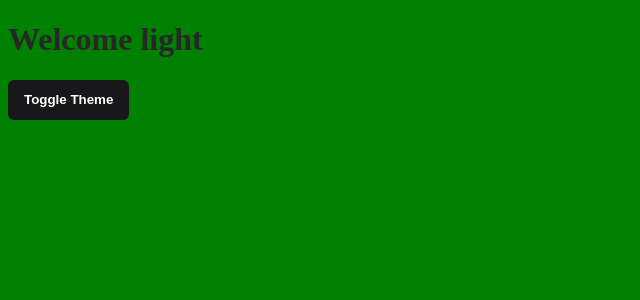
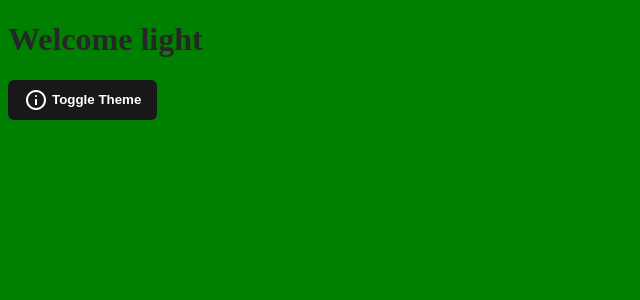
Before and after one commit to nilfocus/feflow, a SvelteKit app: page / in a window 1280 px wide. Shown: the top 300 px of the page, without its empty margins (0-640 px from the left). Built offline with nearby package versions, Linux system fonts and the light colour scheme.

Commit message:
theme default size xxs

```diff
--- a/package.json
+++ b/package.json
@@ -1,6 +1,6 @@
 {
 	"name": "@dxdns/svelte-components",
-	"version": "0.1.6",
+	"version": "0.1.7",
 	"description": "svelte components ui",
 	"private": false,
 	"publishConfig": {
--- a/src/lib/constants.ts
+++ b/src/lib/constants.ts
@@ -35,6 +35,7 @@ export const themeDefault: ThemeVars = {
 		}
 	},
 	spacing: {
+		spaceXxs: "0.25rem",
 		spaceXs: "0.5rem",
 		spaceSm: "0.75rem",
 		spaceMd: "1rem",
--- a/src/lib/types/theme.types.ts
+++ b/src/lib/types/theme.types.ts
@@ -20,6 +20,7 @@ export type ThemeVars = {
 		dark?: Partial<ColorsType>
 	}
 	spacing?: Partial<{
+		spaceXxs: string
 		spaceXs: string
 		spaceSm: string
 		spaceMd: string
--- a/src/routes/+page.svelte
+++ b/src/routes/+page.svelte
@@ -1,4 +1,5 @@
 <script lang="ts">
+	import { InfoIcon } from "@/lib/icons/index.js"
 	import { Button, Utils } from "@/lib/index.js"
 	import { onMount } from "svelte"
 
@@ -21,5 +22,6 @@
 		})
 	}}
 >
+	<InfoIcon />
 	Toggle Theme
 </Button>
```
